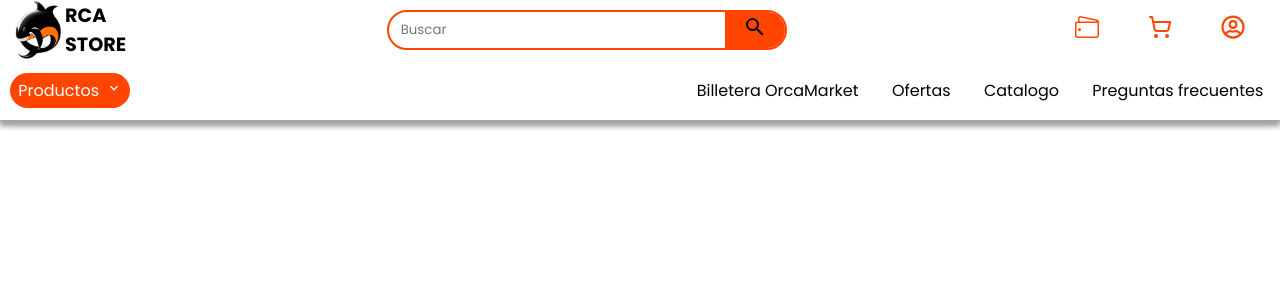
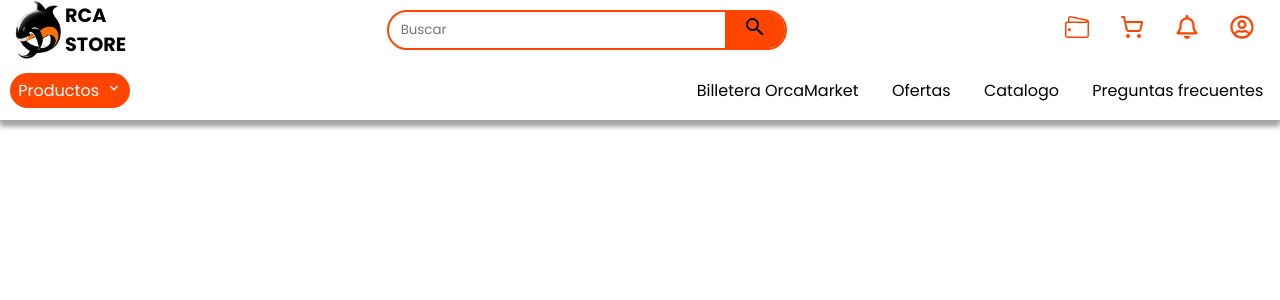
Before and after one commit to SmilingWitch/e-commece, a Next.js app: page /my_account/editar_datos in a window 1280 px wide. Shown: the top 300 px of the page. Built offline with nearby package versions, Linux system fonts and the light colour scheme.

Commit message:
feat: add MyAccount to Navbar

```diff
--- a/src/components/Navbar.jsx
+++ b/src/components/Navbar.jsx
@@ -9,13 +9,14 @@ import { MdKeyboardArrowDown } from "react-icons/md";
 import { useState, useEffect } from "react";
 import { usePathname } from 'next/navigation'
 import { useRouter } from 'next/navigation';
-import React, { useContext } from 'react';
+import { useContext } from 'react';
 import { AuthContext } from '../contexts/AuthContext';
 import Link from "next/link"
 import Image from "next/image"
 import Cart from "./Cart";
 import MyAccount from "./MyAccount";
-
+import { FaRegBell } from "react-icons/fa";
+import axios from "axios"
 
 
 export default function Navbar({SetCart, cart,SetMyAccount, myAccount}){
@@ -71,6 +72,9 @@ export default function Navbar({SetCart, cart,SetMyAccount, myAccount}){
                     <div className={style.contIcon}>
                         <span onClick = {() => SetCart(true)}><LuShoppingCart/></span>
                     </div>
+                    <div className={style.contIcon}>
+                        <span><Link href = "/notificationes"><FaRegBell/></Link></span>
+                    </div>
                     {user === null ? <div className={style.contIcon1}>
                         <span className={style.icon2}><Link href = "/accounts/login"><FaRegUserCircle/></Link></span>
                         <div className={style.cont2}>Entrar o registrarse</div>
@@ -124,12 +128,10 @@ export default function Navbar({SetCart, cart,SetMyAccount, myAccount}){
             {cart && (
               <Cart SetCart = {SetCart} />
             )}
-            {myAccount && (
+            {myAccount && user !== null && (
                 <MyAccount SetMyAccount = {SetMyAccount} />
             )
             }
-
-
         </div>
         )
 }
```
